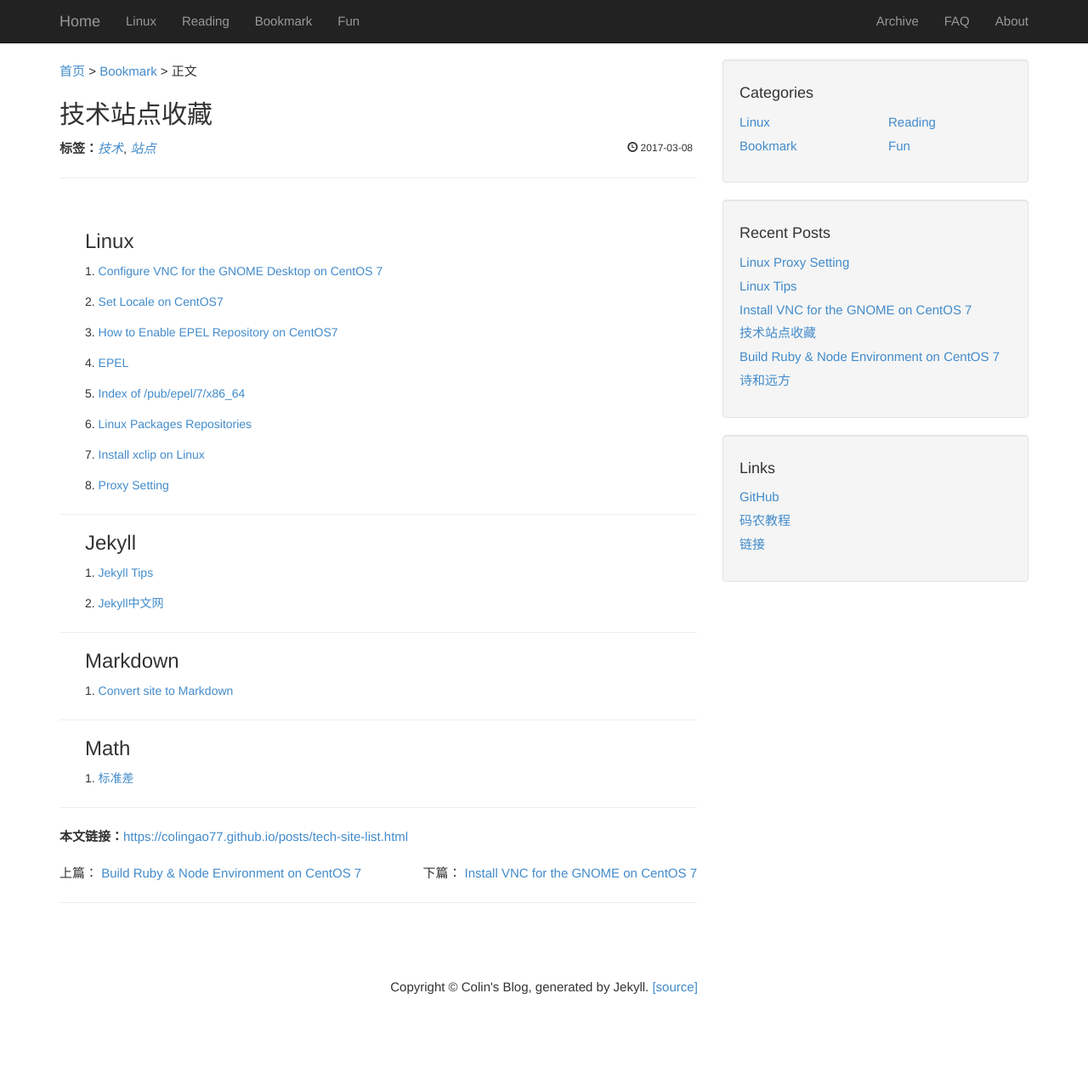
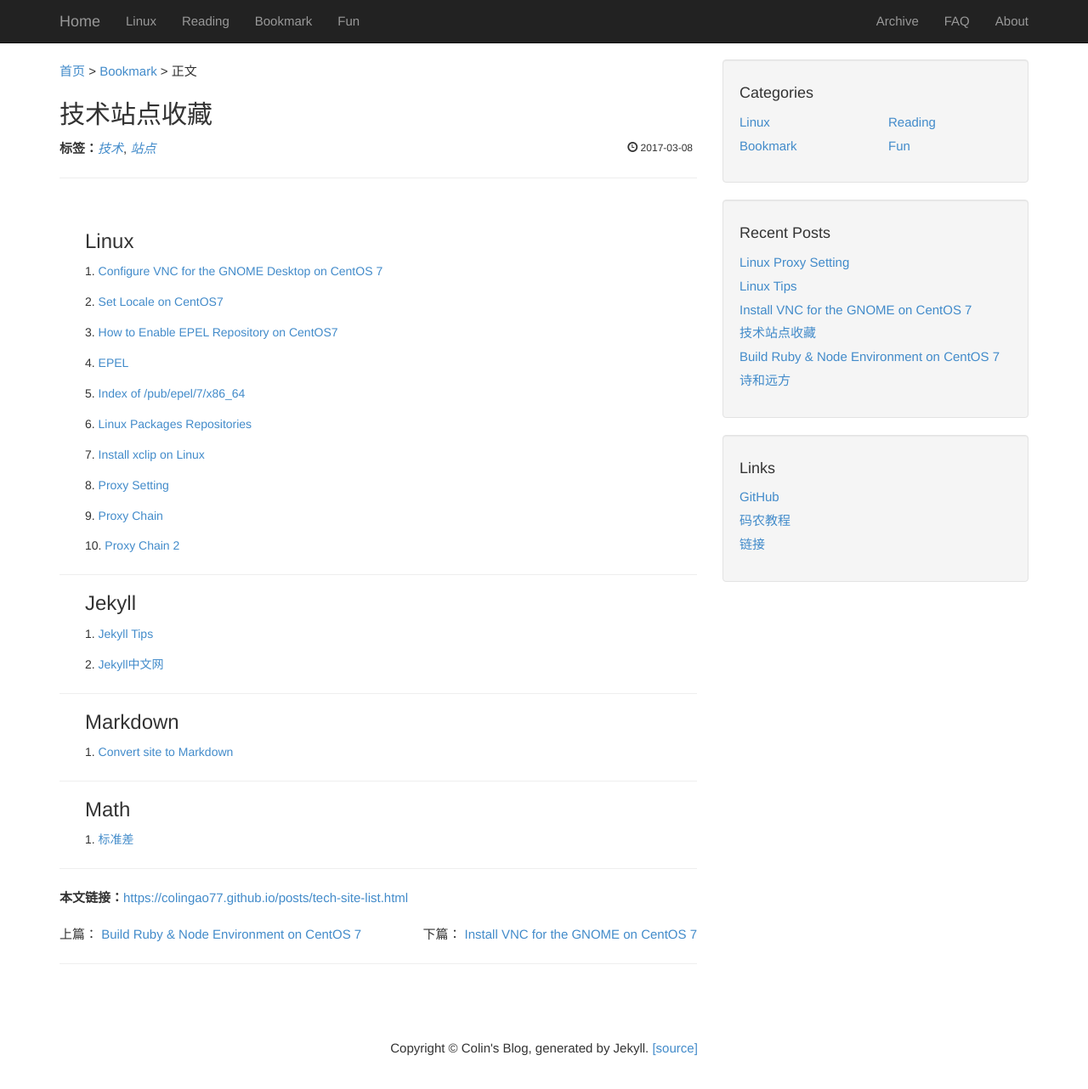
Before and after one commit to colingao77/colingao77.github.io, a Jekyll site: the page built from _posts/2017-03-08-tech-site-list.md, in a window 1280 px wide and 1297 px high. Shown: the top 1282 px of the window at 85% size. Built offline with Jekyll 4.4.1, drawn with Linux system fonts in a browser that asks for light colours.

Commit message:
proxy setting

```diff
--- a/_posts/2017-03-08-tech-site-list.md
+++ b/_posts/2017-03-08-tech-site-list.md
@@ -13,6 +13,8 @@ tags: [技术, 站点]
 ##### 6. [Linux Packages Repositories](https://pkgs.org/)
 ##### 7. [Install xclip on Linux](http://ask.xmodulo.com/copy-file-content-clipboard-linux-desktop.html)
 ##### 8. [Proxy Setting](https://wiki.archlinux.org/index.php/proxy_settings#Using_a_SOCKS_proxy)
+##### 9. [Proxy Chain](http://shawnelee88.github.io/2015/07/10/proxychains-shadowsocks%E7%A5%9E%E5%99%A8/)
+##### 10. [Proxy Chain 2](https://github.com/shadowsocks/shadowsocks/wiki/Using-Shadowsocks-with-Command-Line-Tools)
 
 ---
 ### Jekyll
```
